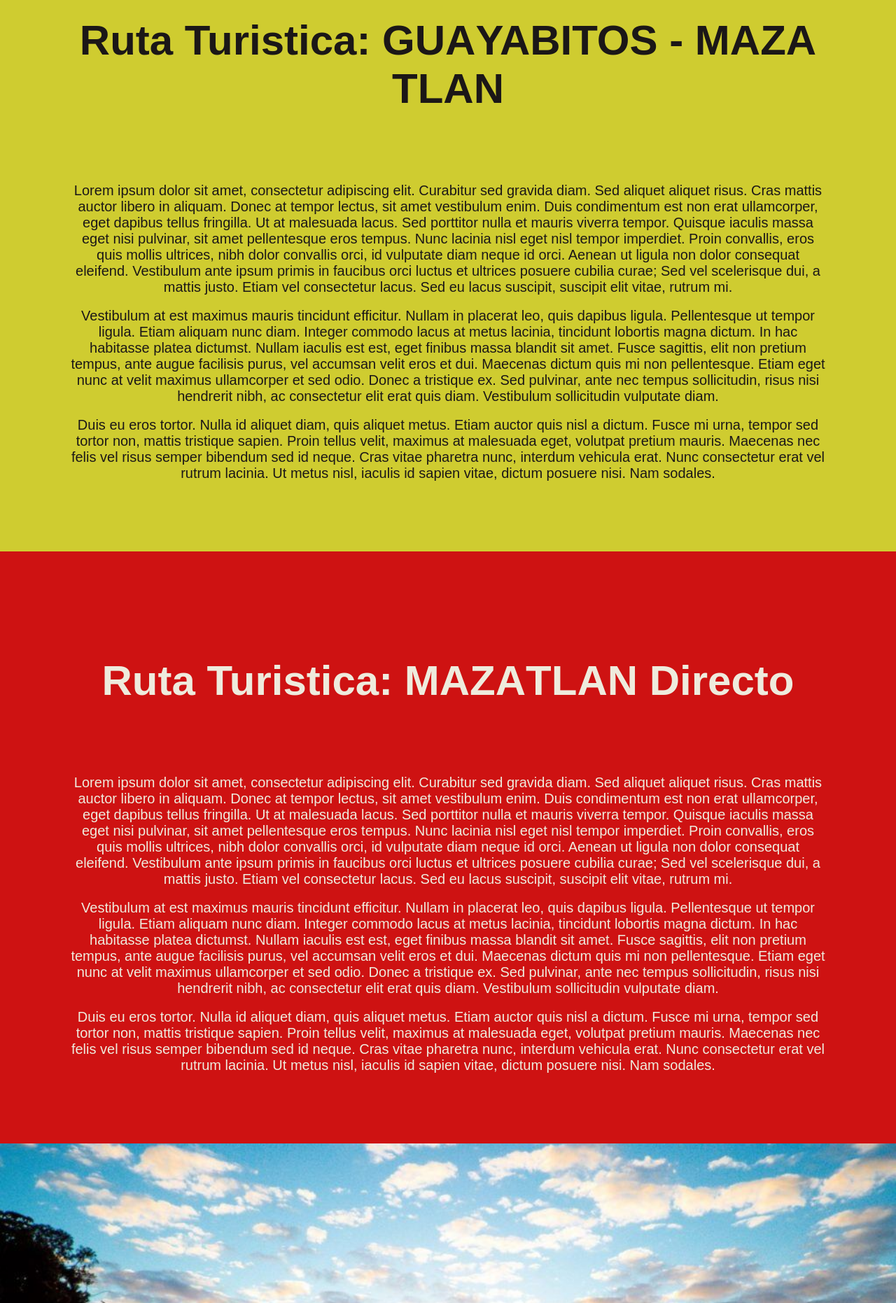
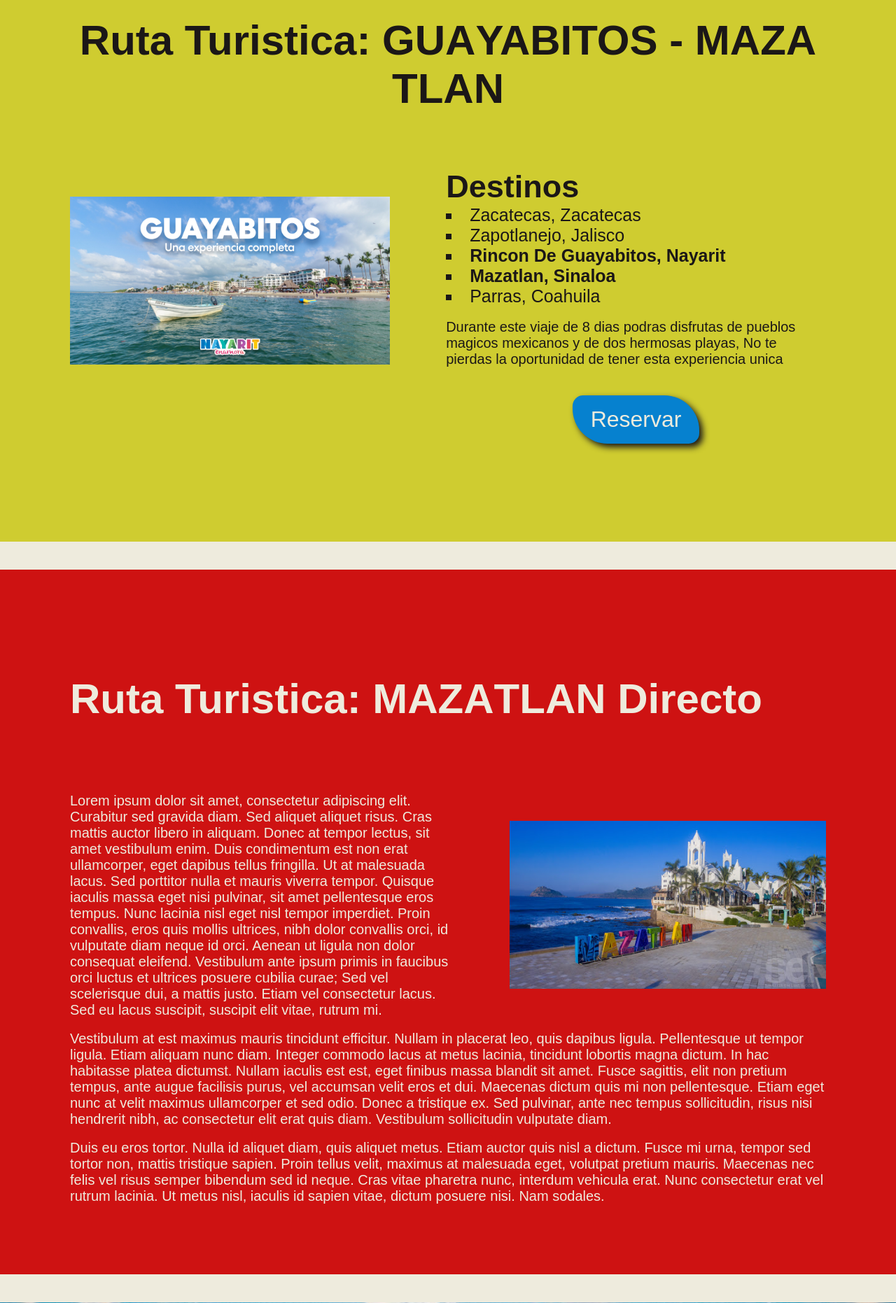
Before and after one commit to telegeniic/mtm, a PHP site: page / in a window 1280 px wide. Shown: the part 2544-4406 px from the top of the page at 70% size. Run offline with PHP 8.4, Linux system fonts and the light colour scheme; some libraries are stand-ins or nearby versions.

Commit message:
se termino el estilo de tours y se creo un boton

```diff
--- a/desktop_styles.css
+++ b/desktop_styles.css
@@ -14,7 +14,7 @@
   padding: 0;
   font-family: sans-serif;
   box-sizing: border-box;
-  list-style: none;
+  /*list-style: none;*/
 }
 
 header {
@@ -212,26 +212,81 @@ section.sec3 {
 section.tours_non {
   padding: 100px;
   height: auto;
-  text-align: center;
   background-color: var(--yellow);
+  margin-bottom: 5vh;
 }
 section.tours_non h2 {
   color: var(--dark_color);
   font-size: 60px;
   display: block;
   margin-top: 50px;
-  margin-bottom: 100px;
+  margin-bottom: 80px;
+  text-align: center;
 }
 section.tours_non p {
   color: var(--dark_color);
   font-size: 20px;
 }
+section.tours_non div div.image_container {
+  float: left;
+  height: 50vh;
+}
+section.tours_non div div.image_container img.img_tour_non {
+  height: 30vh;
+  margin-top: 5vh;
+  margin-right: 10vh;
+  margin-bottom: 20vh;
+}
+section.tours_non div div.destiny h3 {
+  color: var(--dark_color);
+  font-size: 45px;
+  text-align: left;
+}
+section.tours_non div div.destiny ul {
+  color: var(--dark_color);
+  font-size: 25px;
+  text-align: left;
+  list-style: square;
+  list-style-position: inside;
+}
+section.tours_non div div.destiny ul li.important {
+  text-transform: capitalize;
+  font-weight: bold;
+}
+section.tours_non div div.descripition {
+  text-align: left;
+  font-size: 30px;
+}
+section.tours_non div div.reservar {
+  margin-top: 5vh;
+  margin-bottom: 5vh;
+  margin-right: auto;
+  margin-left: auto;
+  display: flex;
+  text-align: center;
+  width: min-content;
+  padding-top: 2vh;
+  padding-bottom: 2vh;
+  padding-left: 2vw;
+  padding-right: 2vw;
+  font-size: xx-large;
+  background-color: var(--light_blue);
+  box-shadow: 5px 5px 10px var(--dark_color);
+  border-radius: 15px 50px;
+}
+section.tours_non div div.reservar a {
+  color: var(--light_color);
+}
+section.tours_non div div.reservar:hover {
+  background-color: var(--dark_blue);
+}
 
 section.tours_even {
   padding: 100px;
   height: auto;
-  text-align: center;
+  text-align: left;
   background-color: var(--principal_color);
+  margin-bottom: 5vh;
 }
 section.tours_even h2 {
   color: var(--light_color);
@@ -243,6 +298,13 @@ section.tours_even h2 {
 section.tours_even p {
   color: var(--light_color);
   font-size: 20px;
+}
+section.tours_even div img.img_tour_even {
+  float: right;
+  height: 30vh;
+  margin-top: 5vh;
+  margin-left: 10vh;
+  margin-bottom: 5vh;
 }
 
 section.sec5 {
@@ -264,6 +326,7 @@ section.footer h4 {
 section.footer p.social_media {
   float: right;
   margin-right: 10vw;
+  height: 20vh;
 }
 section.footer p.social_media a.facebook_btn,
 section.footer p.social_media a.email_btn {
@@ -276,18 +339,21 @@ section.footer p.social_media a.email_btn {
 section.footer p.telephones {
   float: left;
   margin-left: 10vh;
-  font-size: 20px;
+  font-size: 40px;
   color: var(--light_color);
 }
 section.footer p.telephones a {
   color: var(--light_color);
   text-decoration: none;
+  font-size: 20px;
 }
 
 section.footer p.address {
   font-size: 20px;
   margin-top: 10vh;
   color: var(--light_color);
+  margin-left: -10vw;
+  margin-right: auto;
 }
 
 section.footer p.credits {
--- a/index.html
+++ b/index.html
@@ -51,6 +51,38 @@
 			<a href="#">
 				<h2>Ruta Turistica: GUA<wbr>YABI<wbr>TOS - MAZA<wbr>TLAN</h2>
 			</a>
+			<div>
+				<div class="image_container">
+					<img class="img_tour_non" src="./static/GuayabitosHero.jpg" alt="">
+				</div>
+
+				<div class="destiny">
+					<h3 class="destiny_title">Destinos</h3>
+					<ul>
+						<li>Zacatecas, Zacatecas</li>
+						<li>Zapotlanejo, Jalisco</li>
+						<li class="important">Rincon de Guayabitos, Nayarit</li>
+						<li class="important">Mazatlan, Sinaloa</li>
+						<li>Parras, Coahuila</li>
+					</ul>
+				</div>
+				<br>
+				<div class="descripition">
+					<p>
+						Durante este viaje de 8 dias podras disfrutas de pueblos magicos mexicanos y de dos hermosas playas, No te pierdas la oportunidad de tener esta experiencia unica
+					</p>
+				</div>
+				<div class="reservar">
+					<a href="#">Reservar</a>
+				</div>
+			</div>
+		</section>
+		<section class="tours_even">
+			<a>
+				<h2>Ruta Turistica: MAZA<wbr>TLAN Directo</h2>
+			</a>
+			<div>
+				<img class="img_tour_even" src="./static/mazatlan.jpg" alt="">
 				<p>
 					Lorem ipsum dolor sit amet, consectetur adipiscing elit. Curabitur sed gravida diam. Sed aliquet aliquet risus. Cras mattis auctor libero in aliquam. Donec at tempor lectus, sit amet vestibulum enim. Duis condimentum est non erat ullamcorper, eget dapibus tellus fringilla. Ut at malesuada lacus. Sed porttitor nulla et mauris viverra tempor. Quisque iaculis massa eget nisi pulvinar, sit amet pellentesque eros tempus. Nunc lacinia nisl eget nisl tempor imperdiet. Proin convallis, eros quis mollis ultrices, nibh dolor convallis orci, id vulputate diam neque id orci. Aenean ut ligula non dolor consequat eleifend. Vestibulum ante ipsum primis in faucibus orci luctus et ultrices posuere cubilia curae; Sed vel scelerisque dui, a mattis justo. Etiam vel consectetur lacus. Sed eu lacus suscipit, suscipit elit vitae, rutrum mi.
 				</p>
@@ -62,23 +94,7 @@
 				<p>
 					Duis eu eros tortor. Nulla id aliquet diam, quis aliquet metus. Etiam auctor quis nisl a dictum. Fusce mi urna, tempor sed tortor non, mattis tristique sapien. Proin tellus velit, maximus at malesuada eget, volutpat pretium mauris. Maecenas nec felis vel risus semper bibendum sed id neque. Cras vitae pharetra nunc, interdum vehicula erat. Nunc consectetur erat vel rutrum lacinia. Ut metus nisl, iaculis id sapien vitae, dictum posuere nisi. Nam sodales.
 				</p>
-		</section>
-		<section class="tours_even">
-			<a>
-				<h2>Ruta Turistica: MAZA<wbr>TLAN Directo</h2>
-			</a>
-			<p>
-				Lorem ipsum dolor sit amet, consectetur adipiscing elit. Curabitur sed gravida diam. Sed aliquet aliquet risus. Cras mattis auctor libero in aliquam. Donec at tempor lectus, sit amet vestibulum enim. Duis condimentum est non erat ullamcorper, eget dapibus tellus fringilla. Ut at malesuada lacus. Sed porttitor nulla et mauris viverra tempor. Quisque iaculis massa eget nisi pulvinar, sit amet pellentesque eros tempus. Nunc lacinia nisl eget nisl tempor imperdiet. Proin convallis, eros quis mollis ultrices, nibh dolor convallis orci, id vulputate diam neque id orci. Aenean ut ligula non dolor consequat eleifend. Vestibulum ante ipsum primis in faucibus orci luctus et ultrices posuere cubilia curae; Sed vel scelerisque dui, a mattis justo. Etiam vel consectetur lacus. Sed eu lacus suscipit, suscipit elit vitae, rutrum mi.
-			</p>
-			<br>
-			<p>
-				Vestibulum at est maximus mauris tincidunt efficitur. Nullam in placerat leo, quis dapibus ligula. Pellentesque ut tempor ligula. Etiam aliquam nunc diam. Integer commodo lacus at metus lacinia, tincidunt lobortis magna dictum. In hac habitasse platea dictumst. Nullam iaculis est est, eget finibus massa blandit sit amet. Fusce sagittis, elit non pretium tempus, ante augue facilisis purus, vel accumsan velit eros et dui. Maecenas dictum quis mi non pellentesque. Etiam eget nunc at velit maximus ullamcorper et sed odio. Donec a tristique ex. Sed pulvinar, ante nec tempus sollicitudin, risus nisi hendrerit nibh, ac consectetur elit erat quis diam. Vestibulum sollicitudin vulputate diam.
-			</p>
-			<br>
-			<p>
-				Duis eu eros tortor. Nulla id aliquet diam, quis aliquet metus. Etiam auctor quis nisl a dictum. Fusce mi urna, tempor sed tortor non, mattis tristique sapien. Proin tellus velit, maximus at malesuada eget, volutpat pretium mauris. Maecenas nec felis vel risus semper bibendum sed id neque. Cras vitae pharetra nunc, interdum vehicula erat. Nunc consectetur erat vel rutrum lacinia. Ut metus nisl, iaculis id sapien vitae, dictum posuere nisi. Nam sodales.
-			</p>
-
+			</div>
 		</section>
 		<section class="sec5"></section>
 		<section class="footer">
```
Lines whose indentation alone changed are shown as unchanged.
